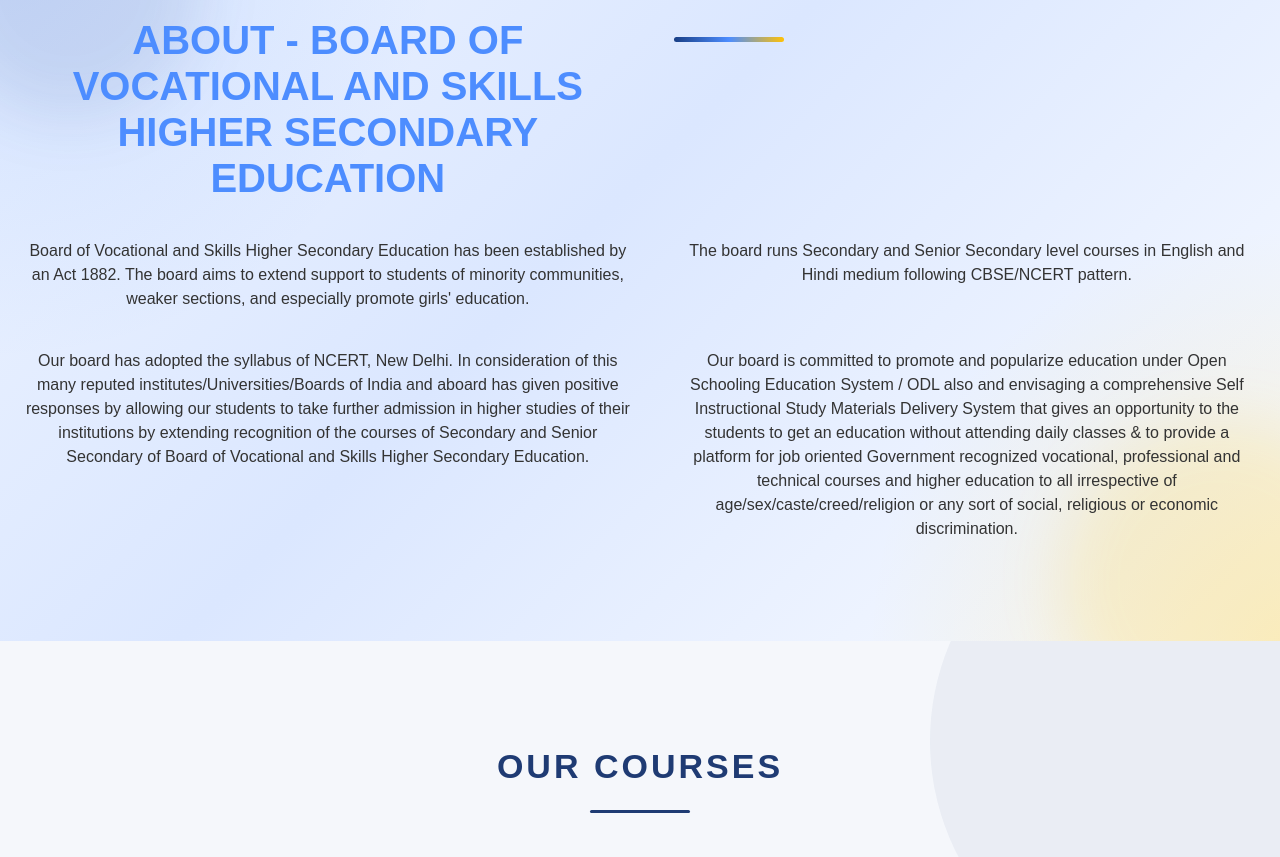
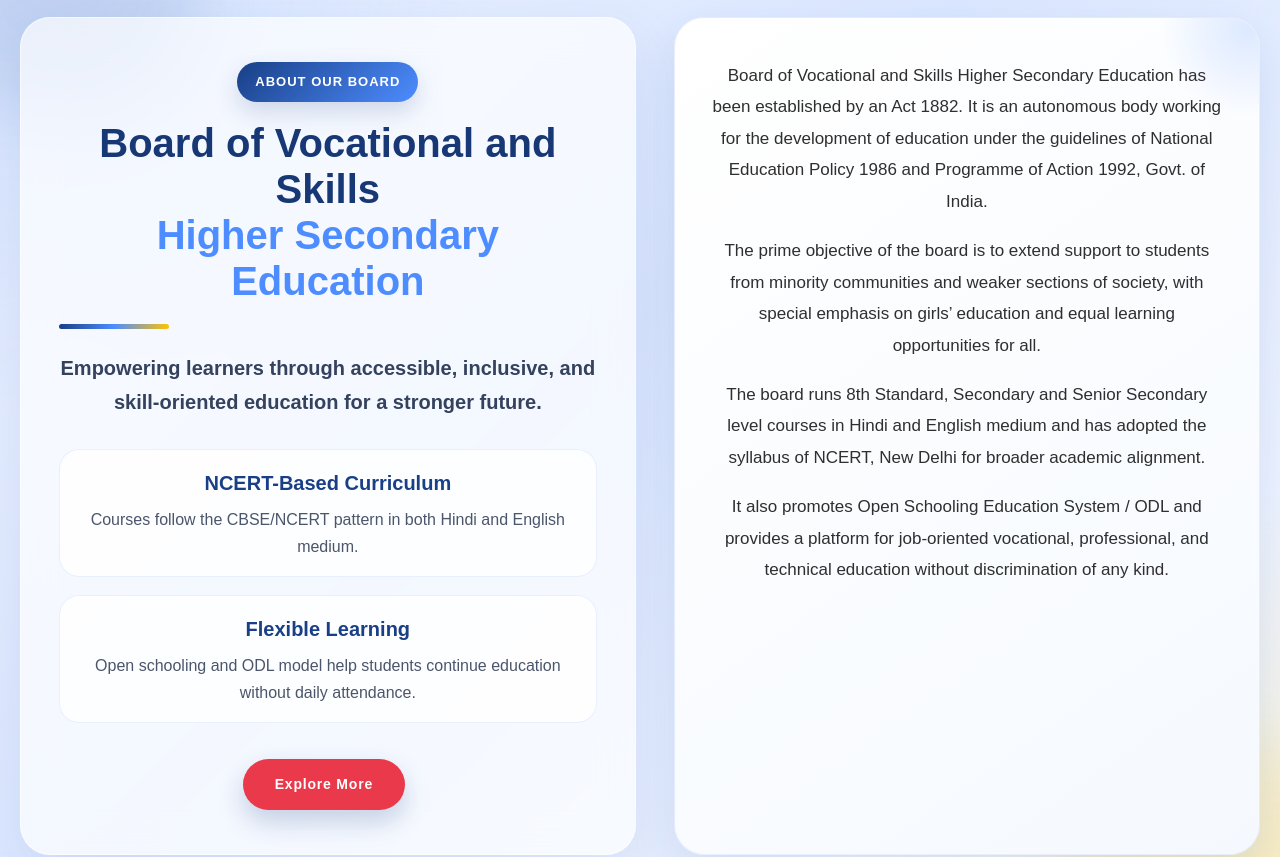
Before and after one commit to ranvijaysingh0741/ERP-SYSTEM, a React (Create React App) app in the folder frontend/: page / in a window 1280 px wide. Shown: the part 740-1597 px from the top of the page. Built offline with nearby package versions, Linux system fonts and the light colour scheme.

Commit message:
Revise About section with new content and layout
Updated the About section with new content and structure, including a badge, lead paragraph, and additional points on curriculum and flexible learning.

```diff
--- a/frontend/src/landing/components/About.js
+++ b/frontend/src/landing/components/About.js
@@ -5,48 +5,74 @@
   return (
     <section className="about">
       <div className="about-container">
+        <div className="about-left">
+          <span className="about-badge">About Our Board</span>
+
           <h2 className="about-title">
-          <span className="title-line">
-            ABOUT - BOARD OF VOCATIONAL AND SKILLS HIGHER SECONDARY EDUCATION
-          </span>
+            Board of Vocational and Skills
+            <span> Higher Secondary Education</span>
           </h2>
 
           <div className="about-divider"></div>
 
+          <p className="about-lead">
+            Empowering learners through accessible, inclusive, and
+            skill-oriented education for a stronger future.
+          </p>
+
+          <div className="about-points">
+            <div className="about-point">
+              <h4>NCERT-Based Curriculum</h4>
+              <p>
+                Courses follow the CBSE/NCERT pattern in both Hindi and English
+                medium.
+              </p>
+            </div>
+
+            <div className="about-point">
+              <h4>Flexible Learning</h4>
+              <p>
+                Open schooling and ODL model help students continue education
+                without daily attendance.
+              </p>
+            </div>
+          </div>
+
+          <button className="contact-btn">Explore More</button>
+        </div>
+
+        <div className="about-right">
+          <div className="about-card">
             <p>
               Board of Vocational and Skills Higher Secondary Education has been
-          established by an Act 1882. The board aims to extend support to
-          students of minority communities, weaker sections, and especially
-          promote girls' education.
+              established by an Act 1882. It is an autonomous body working for
+              the development of education under the guidelines of National
+              Education Policy 1986 and Programme of Action 1992, Govt. of
+              India.
             </p>
 
             <p>
-          The board runs Secondary and Senior Secondary level courses in English
-          and Hindi medium following CBSE/NCERT pattern.
+              The prime objective of the board is to extend support to students
+              from minority communities and weaker sections of society, with
+              special emphasis on girls’ education and equal learning
+              opportunities for all.
             </p>
 
             <p>
-          Our board has adopted the syllabus of NCERT, New Delhi. In
-          consideration of this many reputed institutes/Universities/Boards of
-          India and aboard has given positive responses by allowing our students
-          to take further admission in higher studies of their institutions by
-          extending recognition of the courses of Secondary and Senior Secondary
-          of Board of Vocational and Skills Higher Secondary Education.
+              The board runs 8th Standard, Secondary and Senior Secondary level
+              courses in Hindi and English medium and has adopted the syllabus
+              of NCERT, New Delhi for broader academic alignment.
             </p>
 
             <p>
-          Our board is committed to promote and popularize education under Open
-          Schooling Education System / ODL also and envisaging a comprehensive
-          Self Instructional Study Materials Delivery System that gives an
-          opportunity to the students to get an education without attending
-          daily classes & to provide a platform for job oriented Government
-          recognized vocational, professional and technical courses and higher
-          education to all irrespective of age/sex/caste/creed/religion or any
-          sort of social, religious or economic discrimination.
+              It also promotes Open Schooling Education System / ODL and
+              provides a platform for job-oriented vocational, professional, and
+              technical education without discrimination of any kind.
             </p>
+          </div>
+        </div>
       </div>
     </section>
   );
 }
-
 export default About;
```
Lines whose indentation alone changed are shown as unchanged.
